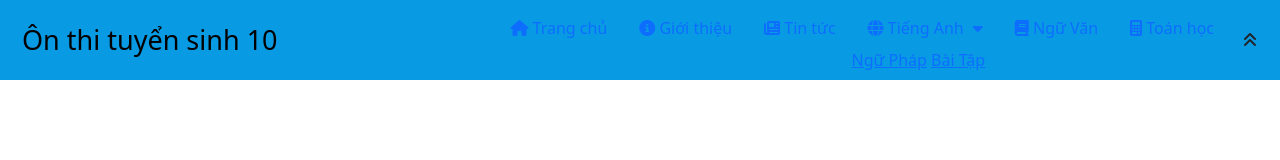
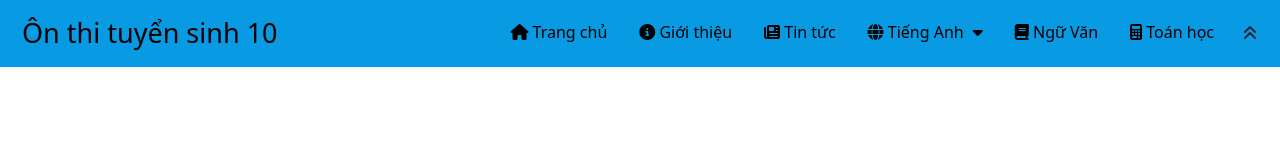
Before and after one commit to TranNgocPhuongLinh/OTTS10-Website-Demo, a website: page header-footer/header.html in a window 1280 px wide. Drawn offline with nearby package versions, Linux system fonts and the light colour scheme; the site is published under a folder, as on GitHub Pages, so addresses that start at the root find nothing.

Commit message:
Fix header

```diff
--- a/header-footer/footer.html
+++ b/header-footer/footer.html
@@ -6,8 +6,8 @@
         <link href="https://cdn.jsdelivr.net/npm/bootstrap@5.3.3/dist/css/bootstrap.min.css" rel="stylesheet" integrity="sha384-QWTKZyjpPEjISv5WaRU9OFeRpok6YctnYmDr5pNlyT2bRjXh0JMhjY6hW+ALEwIH" crossorigin="anonymous">
         <script src="https://cdn.jsdelivr.net/npm/bootstrap@5.3.3/dist/js/bootstrap.bundle.min.js" integrity="sha384-YvpcrYf0tY3lHB60NNkmXc5s9fDVZLESaAA55NDzOxhy9GkcIdslK1eN7N6jIeHz" crossorigin="anonymous"></script>
         <script src="https://kit.fontawesome.com/1f06d62298.js" crossorigin="anonymous"></script>
-        <script src="/javascript/jquery-3.7.1.min.js"></script>
-        <link rel="stylesheet" type="text/css" href="/header-footer/footer.css">
+        <script src="../javascript/jquery-3.7.1.min.js"></script>
+        <link rel="stylesheet" type="text/css" href="../header-footer/footer.css">
     </head>
 
     <body>
--- a/header-footer/header.html
+++ b/header-footer/header.html
@@ -3,11 +3,11 @@
         <meta charset="utf-8">
         <meta name="viewport" content="width=device-width, initial-scale=1.0">
         <title>EG - Header</title>
-        <script src="/javascript/jquery-3.7.1.min.js"></script>
+        <script src="../javascript/jquery-3.7.1.min.js"></script>
         <link href="https://cdn.jsdelivr.net/npm/bootstrap@5.3.3/dist/css/bootstrap.min.css" rel="stylesheet" integrity="sha384-QWTKZyjpPEjISv5WaRU9OFeRpok6YctnYmDr5pNlyT2bRjXh0JMhjY6hW+ALEwIH" crossorigin="anonymous">
         <script src="https://cdn.jsdelivr.net/npm/bootstrap@5.3.3/dist/js/bootstrap.bundle.min.js" integrity="sha384-YvpcrYf0tY3lHB60NNkmXc5s9fDVZLESaAA55NDzOxhy9GkcIdslK1eN7N6jIeHz" crossorigin="anonymous"></script>
         <script src="https://kit.fontawesome.com/1f06d62298.js" crossorigin="anonymous"></script>
-        <link rel="stylesheet" type="text/css" href="/header-footer/header.css">
+        <link rel="stylesheet" type="text/css" href="../header-footer/header.css">
     </head>
 
     <body>
@@ -30,13 +30,13 @@
                   <a class="navbar-brand" style="font-size: 27px; padding-left: 10px;">Ôn thi tuyển sinh 10</a>
                   <ul class="nav d-flex ms-auto">
                     <li class="nav-item">
-                      <a class="nav-link" aria-current="page" href="/trangchu.html"> <i class="fa-solid fa-home" aria-hidden="true"></i><span> Trang chủ</span></a>
+                      <a class="nav-link" aria-current="page" href="../trangchu.html"> <i class="fa-solid fa-home" aria-hidden="true"></i><span> Trang chủ</span></a>
                     </li>
                     <li class="nav-item">
-                      <a class="nav-link" href="/html/introduction.html"> <i class="fa-solid fa-circle-info"></i><span> Giới thiệu</span></a>
+                      <a class="nav-link" href="../html/introduction.html"> <i class="fa-solid fa-circle-info"></i><span> Giới thiệu</span></a>
                     </li>
                     <li class="nav-item">
-                      <a class="nav-link" href="/news/news.html"> <i class="fa-solid fa-newspaper" aria-hidden="true"></i><span> Tin tức</span></a>
+                      <a class="nav-link" href="../news/news.html"> <i class="fa-solid fa-newspaper" aria-hidden="true"></i><span> Tin tức</span></a>
                     </li>
                     <li class="nav-item">
                       <!-- <a class="nav-link" href="#"> <i class="fa-solid fa-globe"></i><span> Tiếng Anh</span></a> -->
```
Also changed, not shown: html/contact.html (+3 -3 lines).
